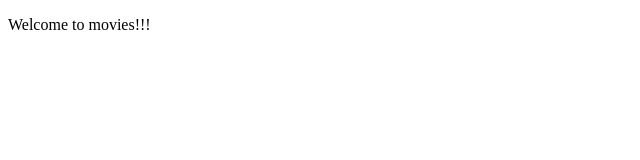
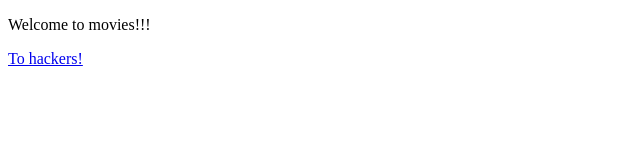
Before and after one commit to ijjk/next-movies-demo, a Next.js app: page / in a window 1280 px wide. Shown: the top 160 px of the page, without its empty margins (0-640 px from the left). Built offline with nearby package versions, Linux system fonts and the light colour scheme.

Commit message:
Add link

```diff
--- a/pages/index.js
+++ b/pages/index.js
@@ -1 +1,6 @@
-export default () => <p>Welcome to movies!!!</p>
+export default () => (
+  <>
+    <p>Welcome to movies!!!</p>
+    <a href='/hackers'>To hackers!</a>
+  </>
+)
```
